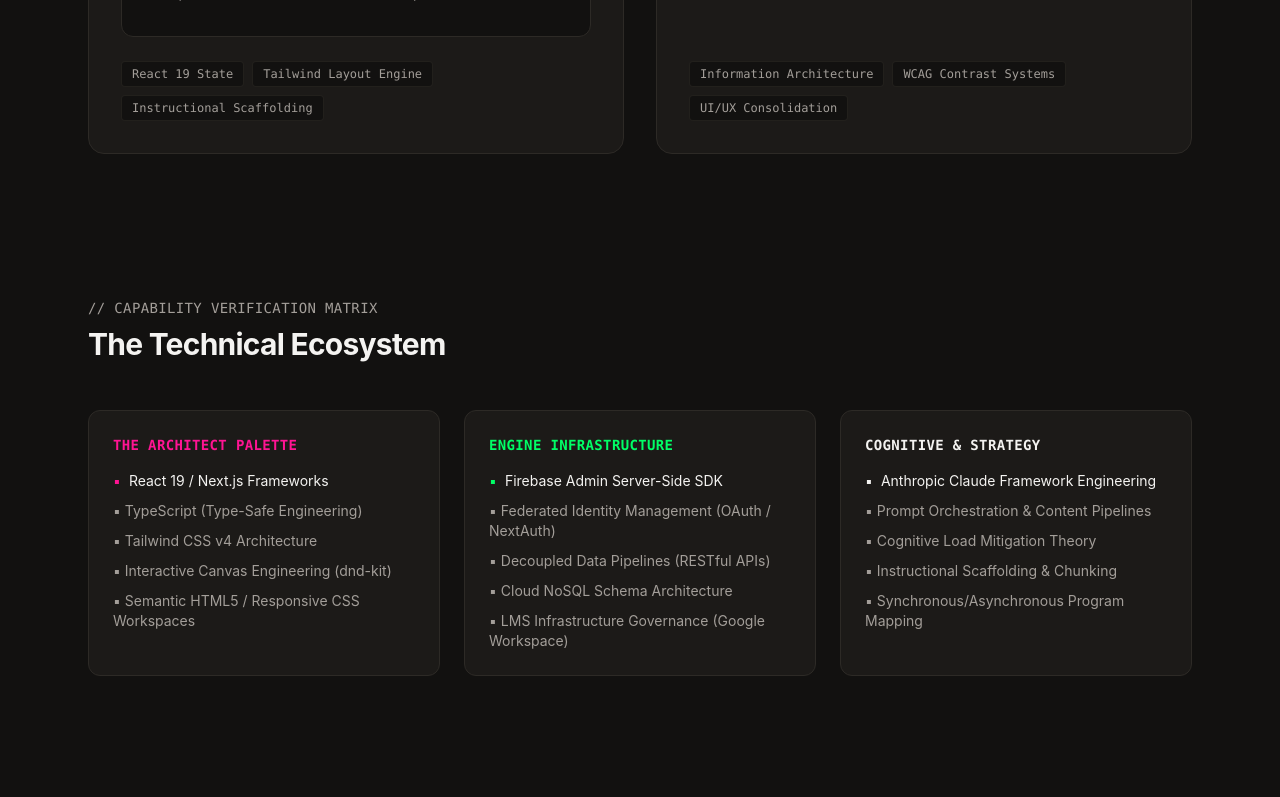
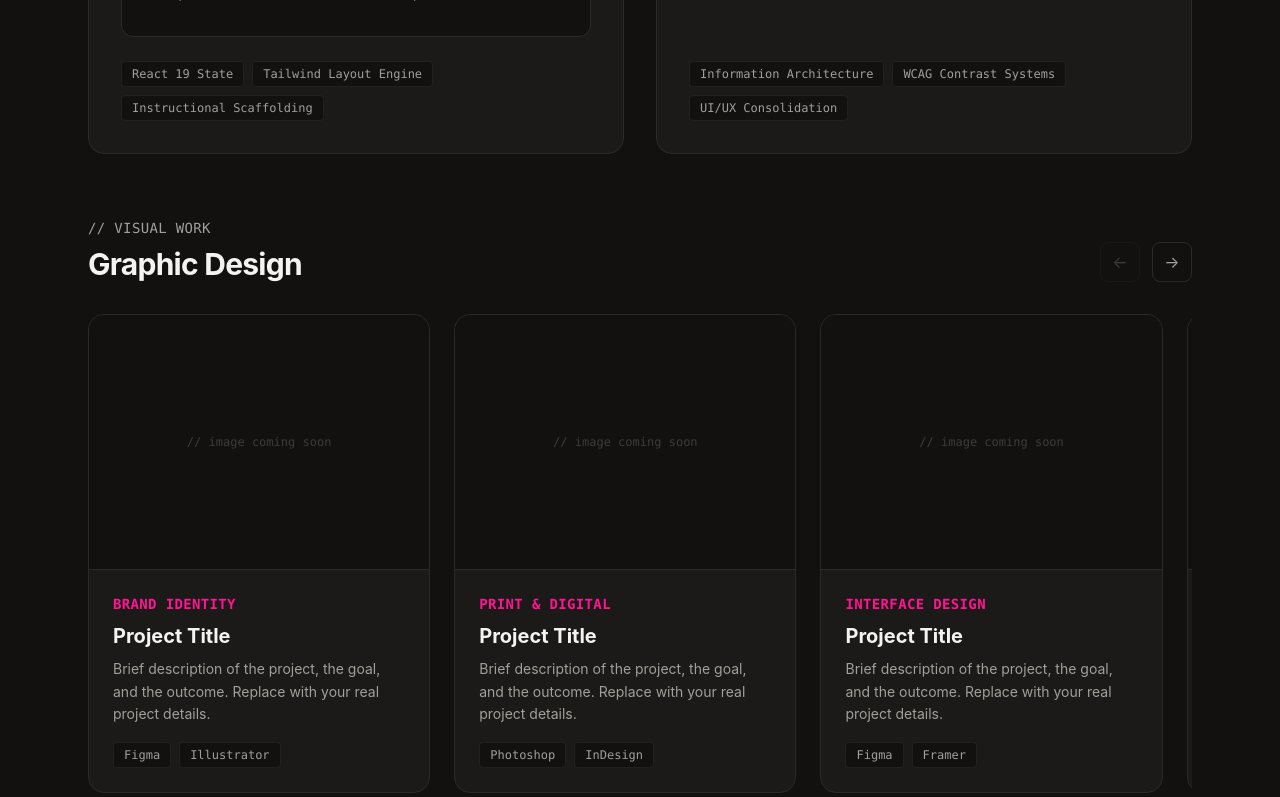
Before and after one commit to windiespeed/portfolio-2026, a React (Vite) app: page / in a window 1280 px wide. Shown: the part 2000-2797 px from the top of the page. Built offline with nearby package versions, Linux system fonts and the light colour scheme.

Commit message:
Add swipeable DesignCarousel component with Embla Carousel

```diff
--- a/package.json
+++ b/package.json
@@ -13,6 +13,7 @@
     "@tailwindcss/postcss": "^4.3.0",
     "@tailwindcss/vite": "^4.3.0",
     "@vercel/analytics": "^2.0.1",
+    "embla-carousel-react": "^8.6.0",
     "react": "^19.2.6",
     "react-dom": "^19.2.6",
     "tailwindcss": "^4.3.0"
--- /dev/null
+++ b/src/DesignCarousel.jsx
@@ -0,0 +1,166 @@
+import { useState, useEffect, useCallback } from 'react';
+import useEmblaCarousel from 'embla-carousel-react';
+
+const designProjects = [
+  {
+    id: 1,
+    category: 'Brand Identity',
+    title: 'Project Title',
+    description: 'Brief description of the project, the goal, and the outcome. Replace with your real project details.',
+    tools: ['Figma', 'Illustrator'],
+    image: null,
+  },
+  {
+    id: 2,
+    category: 'Print & Digital',
+    title: 'Project Title',
+    description: 'Brief description of the project, the goal, and the outcome. Replace with your real project details.',
+    tools: ['Photoshop', 'InDesign'],
+    image: null,
+  },
+  {
+    id: 3,
+    category: 'Interface Design',
+    title: 'Project Title',
+    description: 'Brief description of the project, the goal, and the outcome. Replace with your real project details.',
+    tools: ['Figma', 'Framer'],
+    image: null,
+  },
+  {
+    id: 4,
+    category: 'Typography',
+    title: 'Project Title',
+    description: 'Brief description of the project, the goal, and the outcome. Replace with your real project details.',
+    tools: ['Illustrator', 'InDesign'],
+    image: null,
+  },
+];
+
+export default function DesignCarousel() {
+  const [emblaRef, emblaApi] = useEmblaCarousel({ loop: false, align: 'start' });
+
+  const [prevEnabled, setPrevEnabled] = useState(false);
+  const [nextEnabled, setNextEnabled] = useState(true);
+  const [selectedIndex, setSelectedIndex] = useState(0);
+  const [scrollSnaps, setScrollSnaps] = useState([]);
+
+  const scrollPrev = useCallback(() => emblaApi?.scrollPrev(), [emblaApi]);
+  const scrollNext = useCallback(() => emblaApi?.scrollNext(), [emblaApi]);
+
+  const onSelect = useCallback(() => {
+    if (!emblaApi) return;
+    setSelectedIndex(emblaApi.selectedScrollSnap());
+    setPrevEnabled(emblaApi.canScrollPrev());
+    setNextEnabled(emblaApi.canScrollNext());
+  }, [emblaApi]);
+
+  useEffect(() => {
+    if (!emblaApi) return;
+    setScrollSnaps(emblaApi.scrollSnapList());
+    onSelect();
+    emblaApi.on('select', onSelect);
+    emblaApi.on('reInit', onSelect);
+  }, [emblaApi, onSelect]);
+
+  return (
+    <div className="mt-16">
+
+      {/* Header row */}
+      <div className="flex items-end justify-between mb-8">
+        <div className="flex flex-col">
+          <span aria-hidden="true" className="text-text-secondary font-mono text-sm tracking-wide uppercase mb-2">// Visual Work</span>
+          <h3 className="text-3xl font-bold tracking-tight">Graphic Design</h3>
+        </div>
+        <div className="flex gap-3" role="group" aria-label="Carousel navigation">
+          <button
+            onClick={scrollPrev}
+            disabled={!prevEnabled}
+            aria-label="Previous project"
+            className="w-10 h-10 rounded-lg border border-warm-border flex items-center justify-center text-text-secondary transition-all duration-200 hover:border-neon-pink hover:text-neon-pink disabled:opacity-30 disabled:cursor-not-allowed disabled:hover:border-warm-border disabled:hover:text-text-secondary"
+          >
+            ←
+          </button>
+          <button
+            onClick={scrollNext}
+            disabled={!nextEnabled}
+            aria-label="Next project"
+            className="w-10 h-10 rounded-lg border border-warm-border flex items-center justify-center text-text-secondary transition-all duration-200 hover:border-neon-pink hover:text-neon-pink disabled:opacity-30 disabled:cursor-not-allowed disabled:hover:border-warm-border disabled:hover:text-text-secondary"
+          >
+            →
+          </button>
+        </div>
+      </div>
+
+      {/* Carousel viewport */}
+      <div className="overflow-hidden" ref={emblaRef}>
+        <div className="flex gap-6">
+          {designProjects.map((project) => (
+            <div
+              key={project.id}
+              className="flex-none w-[85%] sm:w-[47%] lg:w-[31%]"
+            >
+              <article className="bg-surface-dark border border-warm-border rounded-2xl overflow-hidden transition-all duration-300 hover:bg-surface-hover/50 group h-full flex flex-col">
+
+                {/* Image area */}
+                <div className="aspect-[4/3] bg-bg-dark border-b border-warm-border flex items-center justify-center overflow-hidden">
+                  {project.image ? (
+                    <img
+                      src={project.image}
+                      alt={project.title}
+                      className="w-full h-full object-cover transition-transform duration-500 group-hover:scale-105"
+                    />
+                  ) : (
+                    <span aria-hidden="true" className="text-text-secondary/30 font-mono text-xs">
+                      // image coming soon
+                    </span>
+                  )}
+                </div>
+
+                {/* Content */}
+                <div className="p-6 flex flex-col grow">
+                  <span className="text-neon-pink font-mono text-sm tracking-wide uppercase block mb-2 font-semibold">
+                    {project.category}
+                  </span>
+                  <h4 className="text-xl font-bold text-text-primary group-hover:text-neon-pink transition-colors duration-300 mb-2">
+                    {project.title}
+                  </h4>
+                  <p className="text-text-secondary text-sm leading-relaxed mb-4 grow">
+                    {project.description}
+                  </p>
+                  <ul aria-label="Tools used" className="flex flex-wrap gap-2 list-none">
+                    {project.tools.map((tool) => (
+                      <li key={tool} className="bg-bg-dark text-text-secondary text-xs font-mono px-2.5 py-1 rounded border border-warm-border/60">
+                        {tool}
+                      </li>
+                    ))}
+                  </ul>
+                </div>
+
+              </article>
+            </div>
+          ))}
+        </div>
+      </div>
+
+      {/* Dot indicators */}
+      {scrollSnaps.length > 1 && (
+        <div className="flex justify-center gap-2 mt-6">
+          {scrollSnaps.map((_, index) => (
+            <button
+              key={index}
+              onClick={() => emblaApi?.scrollTo(index)}
+              aria-label={`Go to slide ${index + 1}`}
+              aria-current={index === selectedIndex ? 'true' : undefined}
+              className={`h-1.5 rounded-full transition-all duration-300 ${
+                index === selectedIndex
+                  ? 'w-4 bg-neon-pink'
+                  : 'w-1.5 bg-warm-border hover:bg-text-secondary'
+              }`}
+            />
+          ))}
+        </div>
+      )}
+
+    </div>
+  );
+}
--- a/src/Projects.jsx
+++ b/src/Projects.jsx
@@ -1,10 +1,11 @@
 import { useState } from 'react';
+import DesignCarousel from './DesignCarousel';
 
 const projects = [
-  { id: 'nextscript',    category: 'Engineering' },
-  { id: 'microlearning', category: 'Engineering' },
-  { id: 'lms',           category: 'Engineering' },
-  { id: 'brand-identity', category: 'Design' },
+  { id: 'nextscript',       category: 'Engineering' },
+  { id: 'microlearning',    category: 'Engineering' },
+  { id: 'lms',              category: 'Engineering' },
+  { id: 'design-carousel',  category: 'Design' },
 ];
 
 const concepts = [
@@ -229,6 +230,9 @@
 
         </div>
       )}
+
+      {show('design-carousel') && <DesignCarousel />}
+
     </section>
   );
 }
```
Also changed, not shown: 1 other file (tests, documents, lock files or other folders).
